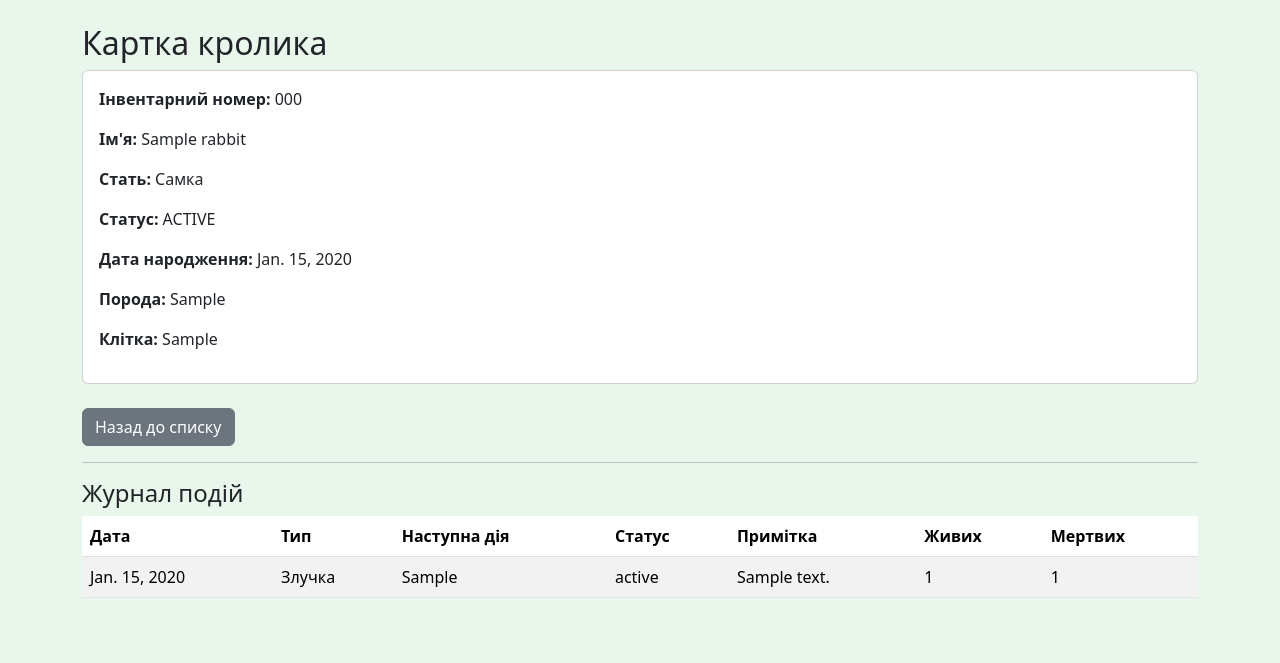
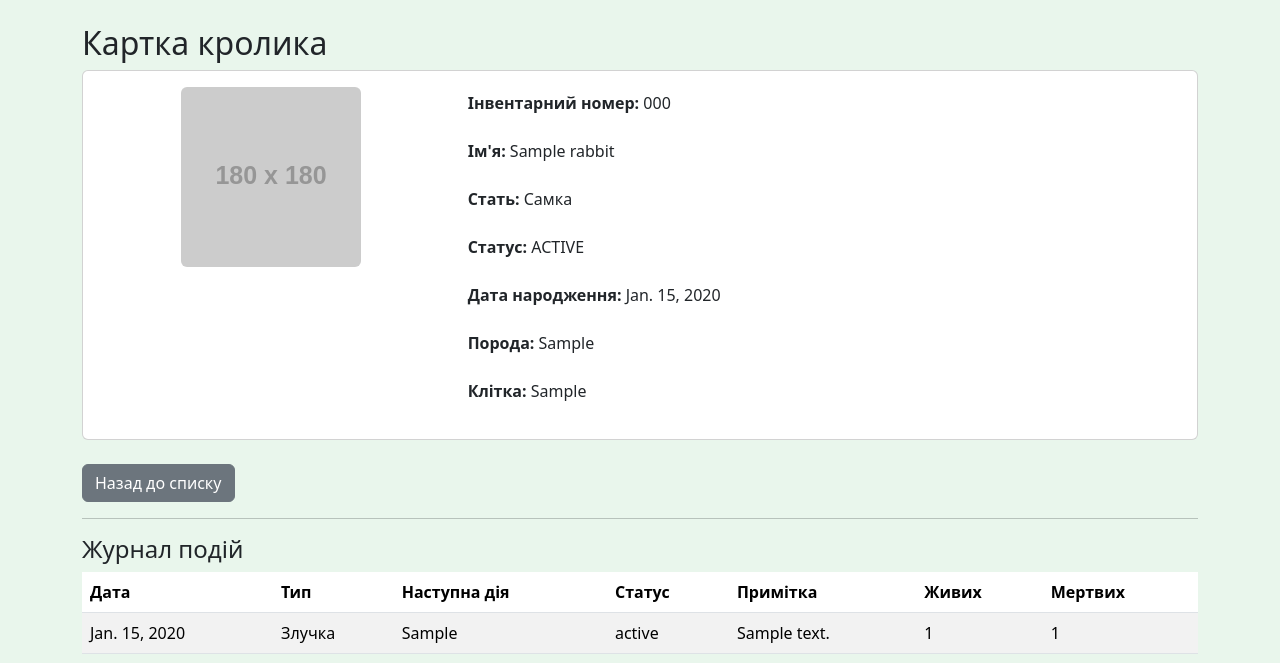
Before and after one commit to kaur-ua/Rabbitfarm, a Django app: page /rabbits/1/ in a window 1280 px wide. Shown: the part 43-706 px from the top of the page. Run offline with Django 5.2, Linux system fonts and the light colour scheme; a user stored in the database is signed in; tables that the repository leaves empty hold one stand-in row (values such as "Sample post"); grey boxes labelled with a size stand in for pictures from a placeholder-image service; some libraries are stand-ins or nearby versions.

Commit message:
redesigned rabbit detail card

```diff
--- a/rabbits/templates/rabbits/rabbit_detail.html
+++ b/rabbits/templates/rabbits/rabbit_detail.html
@@ -6,6 +6,15 @@
 
 <div class="card mb-4">
    <div class="card-body">
+    <div class="row">
+
+        <div class="col-md-4 text-center">
+            <img src="https://placehold.co/180x180?text=Rabbit"
+                 class="img-fluid rounded"
+                 alt="Фото кролика">
+        </div>
+
+        <div class="col-md-8" style="line-height: 2;">
             <p><strong>Інвентарний номер:</strong> {{ rabbit.inventory_number }}</p>
             <p><strong>Ім'я:</strong> {{ rabbit.name }}</p>
             <p><strong>Стать:</strong> {{ rabbit.get_sex_display }}</p>
@@ -13,6 +22,9 @@
             <p><strong>Дата народження:</strong> {{ rabbit.birth_date }}</p>
             <p><strong>Порода:</strong> {{ rabbit.breed }}</p>
             <p><strong>Клітка:</strong> {{ rabbit.cage }}</p>
+        </div>
+
+    </div>
 </div>
 </div>
 
```
Lines whose indentation alone changed are shown as unchanged.
